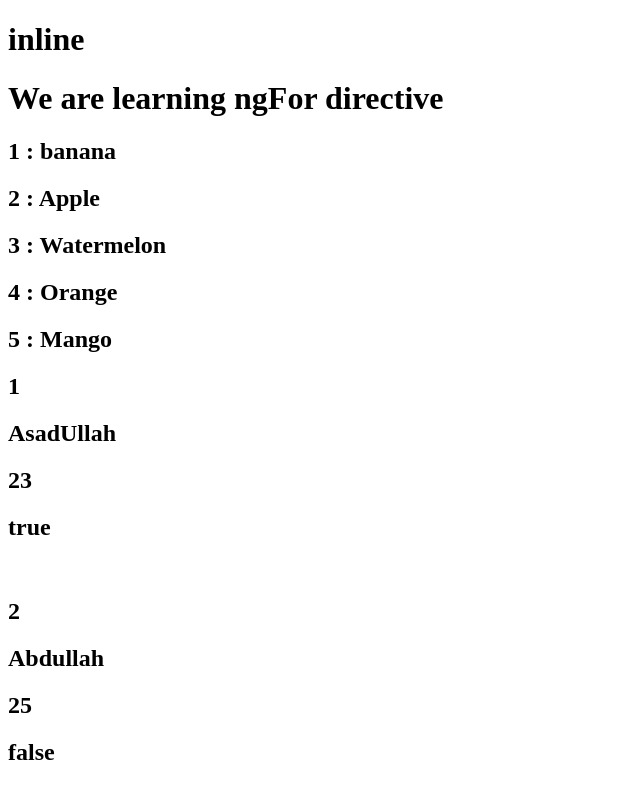
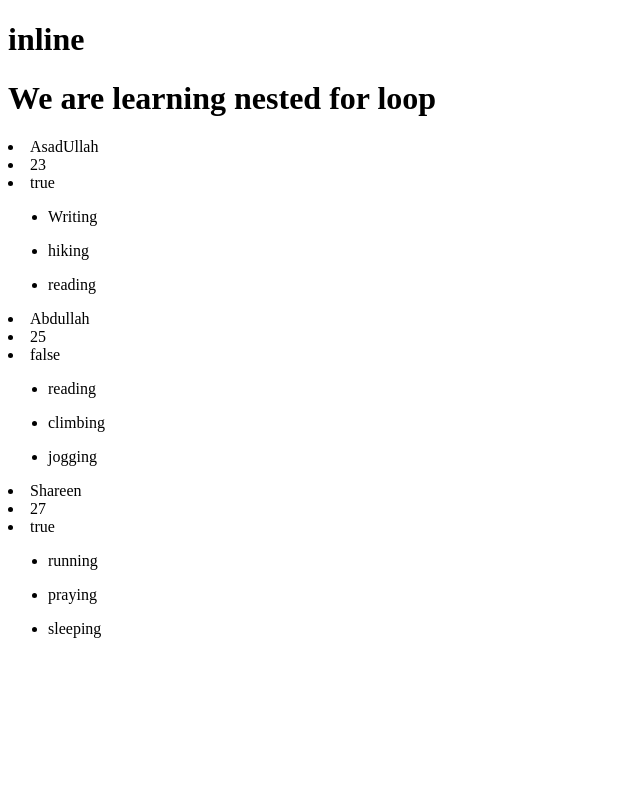
Before and after one commit to asadullahjamil0/inline, an Angular app: page / in a window 1280 px wide. Shown: the top 800 px of the page, without its empty margins (0-640 px from the left). Built offline with nearby package versions, Linux system fonts and the light colour scheme.

Commit message:
nested for loop

```diff
--- a/src/app/app.component.html
+++ b/src/app/app.component.html
@@ -12,4 +12,5 @@
 <!-- <app-two-way></app-two-way> -->
 <!-- <app-ng-if></app-ng-if> -->
 <!-- <app-ngswitch></app-ngswitch> -->
-<app-ngfor></app-ngfor>
+<!-- <app-ngfor></app-ngfor> -->
+<app-fornested></app-fornested>
--- a/src/app/app.module.ts
+++ b/src/app/app.module.ts
@@ -18,6 +18,7 @@ import { TwoWayComponent } from './two-way/two-way.component';
 import { NgIfComponent } from './ng-if/ng-if.component';
 import { NgswitchComponent } from './ngswitch/ngswitch.component';
 import { NgforComponent } from './ngfor/ngfor.component';
+import { FornestedComponent } from './fornested/fornested.component';
 
 @NgModule({
   declarations: [
@@ -35,7 +36,8 @@ import { NgforComponent } from './ngfor/ngfor.component';
     TwoWayComponent,
     NgIfComponent,
     NgswitchComponent,
-    NgforComponent
+    NgforComponent,
+    FornestedComponent
   ],
   imports: [
     BrowserModule,
--- /dev/null
+++ b/src/app/fornested/fornested.component.html
@@ -0,0 +1,9 @@
+<h1>We are learning nested for loop</h1>
+<div *ngFor="let p of persons">
+    <li>{{p.name}}</li>
+    <li>{{p.age}}</li>
+    <li>{{p.isSingle}}</li>
+    <ul *ngFor="let hobby of p.hobbies">
+        <li>{{hobby}}</li>
+    </ul>
+</div>
--- /dev/null
+++ b/src/app/fornested/fornested.component.ts
@@ -0,0 +1,15 @@
+import { Component } from '@angular/core';
+
+@Component({
+  selector: 'app-fornested',
+  templateUrl: './fornested.component.html',
+  styleUrl: './fornested.component.css'
+})
+export class FornestedComponent {
+  public persons = [
+    { name: "AsadUllah", age: 23, isSingle: true, hobbies: ["Writing", "hiking", "reading"] },
+    { name: "Abdullah", age: 25, isSingle: false, hobbies: ["reading", "climbing", "jogging"] },
+    { name: "Shareen", age: 27, isSingle: true, hobbies: ["running", "praying", "sleeping"] }
+  ]
+
+}
```
Also changed, not shown: src/app/fornested/fornested.component.css (added), 1 other file (tests, documents, lock files or other folders).
